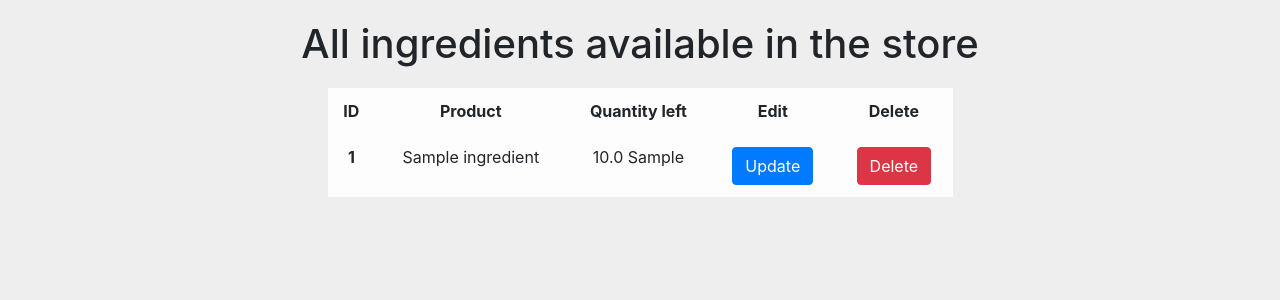
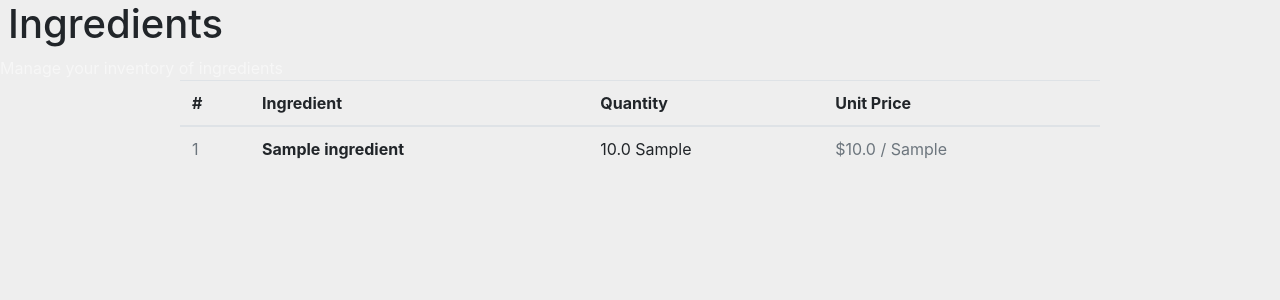
Before and after one commit to masmarmehdi/Django-delights, a Django app: page /ingredients/ in a window 1280 px wide. Shown: the part 56-356 px from the top of the page. Run offline with Django 4.2, Linux system fonts and the light colour scheme; tables that the repository leaves empty hold one stand-in row (values such as "Sample post").

Commit message:
ingredient refinement

```diff
--- a/inventory/templates/inventory/ingredient_list.html
+++ b/inventory/templates/inventory/ingredient_list.html
@@ -1,40 +1,78 @@
 {% extends 'base.html' %}
 {% block head %}
-    <title>Ingredients</title>
-{% endblock  %}
+    <title>Ingredients — Django Delights</title>
+{% endblock %}
+
 {% block content %}
-<div style="text-align:center;margin:20px">
-    <h1>All ingredients available in the store</h1>
+<div class="page-header">
+    <h1><i class="bi bi-basket2-fill mr-2"></i>Ingredients</h1>
+    <p class="mb-0 text-white-50">Manage your inventory of ingredients</p>
+</div>
+
+<div class="container">
     {% if user.is_authenticated %}
-        <a href="{% url 'create-ingredient' %}"><button class="btn btn-primary">Add a new ingredient</button></a>
+    <div class="text-center mb-4">
+        <a href="{% url 'create-ingredient' %}" class="btn btn-success btn-lg">
+            <i class="bi bi-plus-circle-fill mr-1"></i>Add New Ingredient
+        </a>
+    </div>
     {% endif %}
-</div>
-<div class='row justify-content-center'>
-    <div class='col-md-6'>
-    <table class="table table-light" style="text-align:center">
+
+    {% if ingredients %}
+    <div class="row justify-content-center">
+        <div class="col-lg-10">
+            <div class="app-table">
+                <table class="table mb-0">
                     <thead>
                         <tr>
-              <th scope="col">ID</th>
-              <th scope="col">Product</th>
-              <th scope="col">Quantity left</th>
-              <th scope="col">Edit</th>
-              <th scope="col">Delete</th>
+                            <th>#</th>
+                            <th>Ingredient</th>
+                            <th>Quantity</th>
+                            <th>Unit Price</th>
+                            {% if user.is_authenticated %}
+                            <th class="text-center">Actions</th>
+                            {% endif %}
                         </tr>
                     </thead>
                     <tbody>
                         {% for item in ingredients %}
                         <tr>
-            <th scope="row">{{item.id}}</th>
-            <td>{{ item}}</td>
-            <td>{{ item.quantity }} {{item.unit}}</td>
-            <td><a href="{% url 'update-ingredient' item.id %}"><button class="btn btn-primary">Update</button></a></td>
-            <td><a href="{% url 'delete-ingredient' item.id %}"><button class="btn btn-danger">Delete</button></a></td>
+                            <td class="text-muted">{{ item.id }}</td>
+                            <td><strong>{{ item.name }}</strong></td>
+                            <td>
+                                <span {% if item.quantity <= 0 %}class="text-danger font-weight-bold"{% endif %}>
+                                    {{ item.quantity }} {{ item.unit }}
+                                </span>
+                                {% if item.quantity <= 0 %}
+                                <span class="badge-unavailable ml-1">Out of stock</span>
+                                {% endif %}
+                            </td>
+                            <td class="text-muted">${{ item.unit_price }} / {{ item.unit }}</td>
+                            {% if user.is_authenticated %}
+                            <td class="text-center">
+                                <a href="{% url 'update-ingredient' item.id %}" class="btn btn-sm btn-outline-primary mr-1">
+                                    <i class="bi bi-pencil-fill"></i> Edit
+                                </a>
+                                <a href="{% url 'delete-ingredient' item.id %}" class="btn btn-sm btn-outline-danger">
+                                    <i class="bi bi-trash-fill"></i> Delete
+                                </a>
+                            </td>
+                            {% endif %}
                         </tr>
-
                         {% endfor %}
                     </tbody>
                 </table>
             </div>
         </div>
     </div>
-{% endblock  %}
+    {% else %}
+    <div class="empty-state">
+        <i class="bi bi-basket2"></i>
+        <h5>No ingredients yet</h5>
+        {% if user.is_authenticated %}
+        <p class="text-muted">Click "Add New Ingredient" to get started.</p>
+        {% endif %}
+    </div>
+    {% endif %}
+</div>
+{% endblock %}
```
Also changed, not shown: inventory/templates/inventory/ingredient_delete.html (+19 -9 lines), inventory/templates/inventory/ingredient_form.html (+37 -14 lines). Lines whose indentation alone changed are shown as unchanged.
